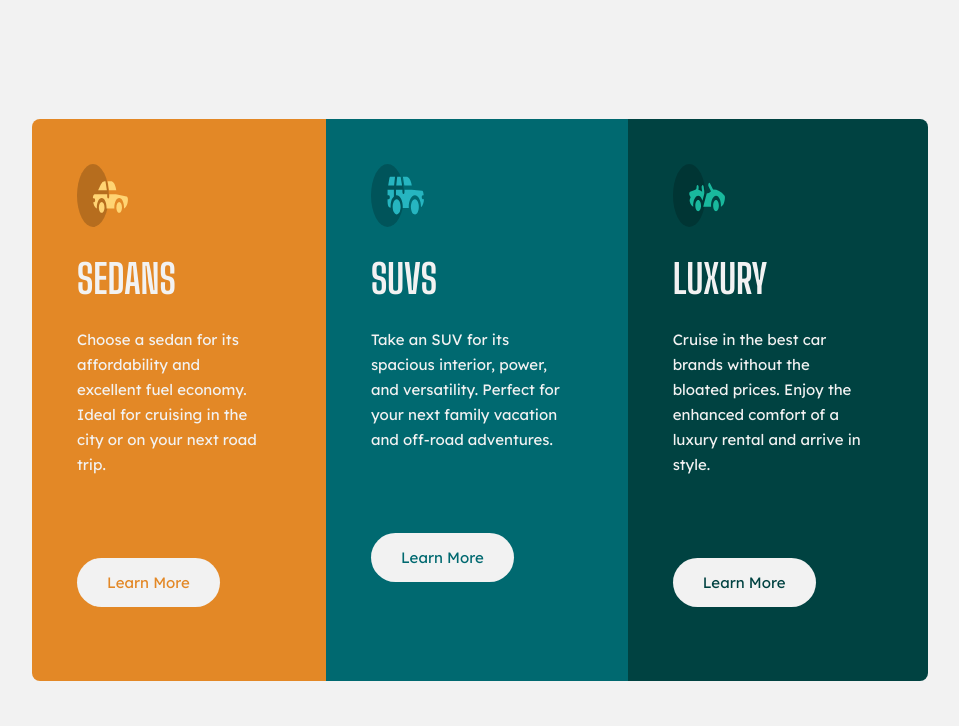
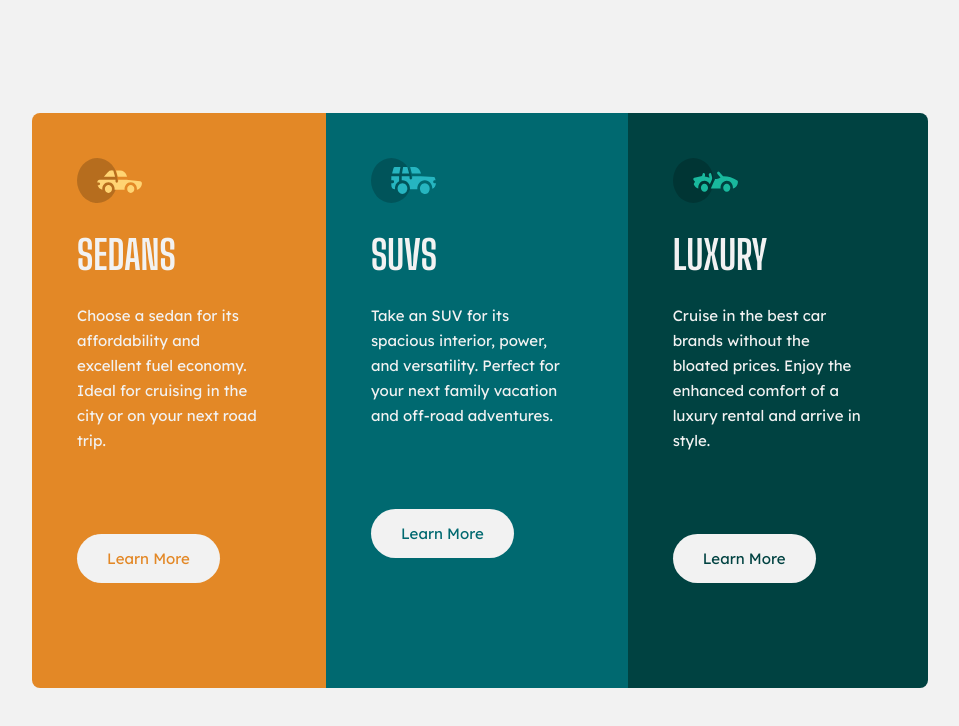
Before and after one commit to bajwacodes/column_preview_card, a plain HTML site: page index.html in a window 1280 px wide. Shown: the whole page, without its empty margins (160-1119 px from the left). Drawn offline with Linux system fonts and the light colour scheme.

Commit message:
changed image sizes

```diff
--- a/styles.css
+++ b/styles.css
@@ -141,10 +141,6 @@ img{
         border-radius: 0.5rem 0 0 0.5rem;
     }
 
-    .suv-box{
-        /* grid-area: two; */
-    }
-
     .luxury-box{
         /* grid-area: three; */
         border-radius: 0 0.5rem 0.5rem 0;
@@ -165,8 +161,8 @@ img{
     }
 
     img{
-        width: 25%;
-        height: 16%;
+        width: 65px;
+        height: 45px;
     }
 
 }
```
